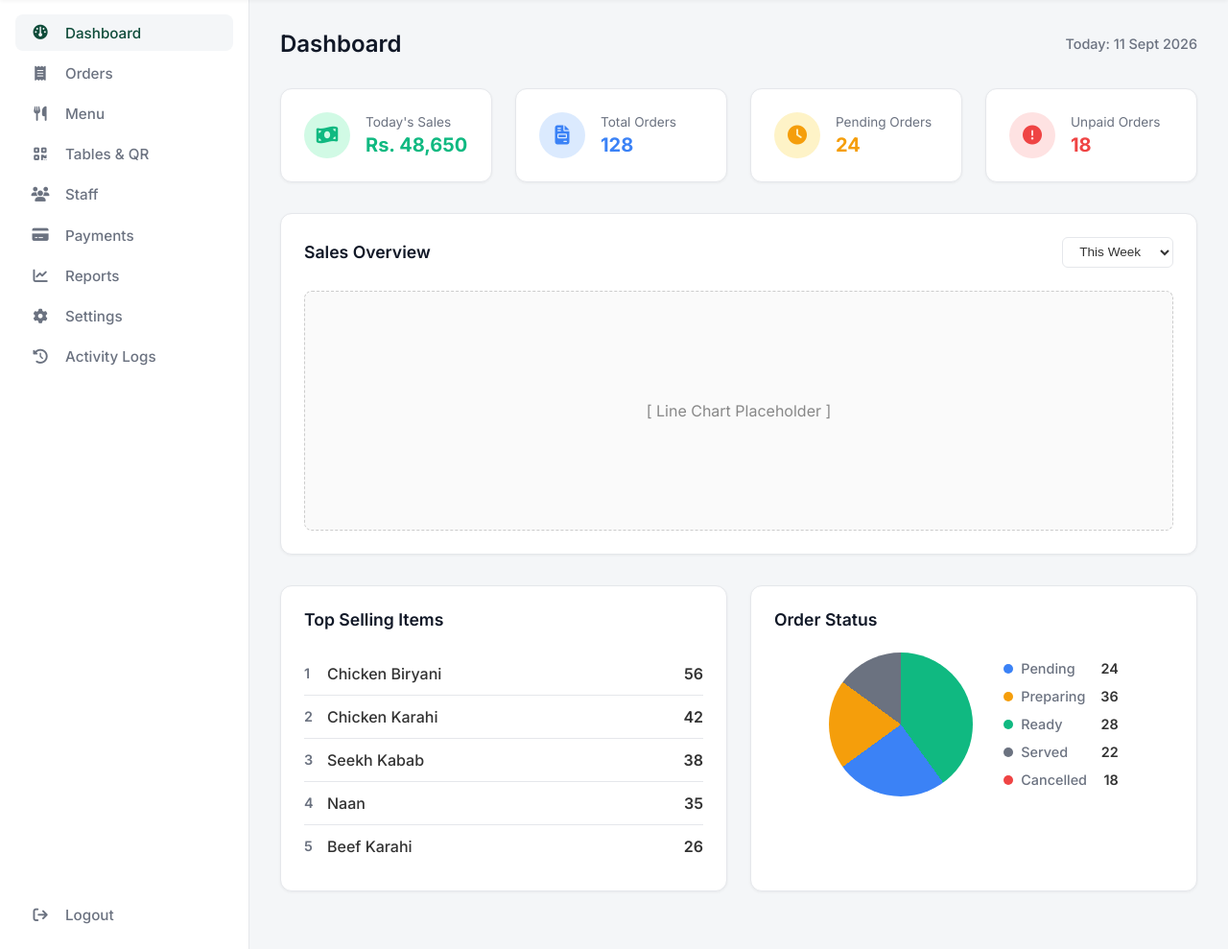
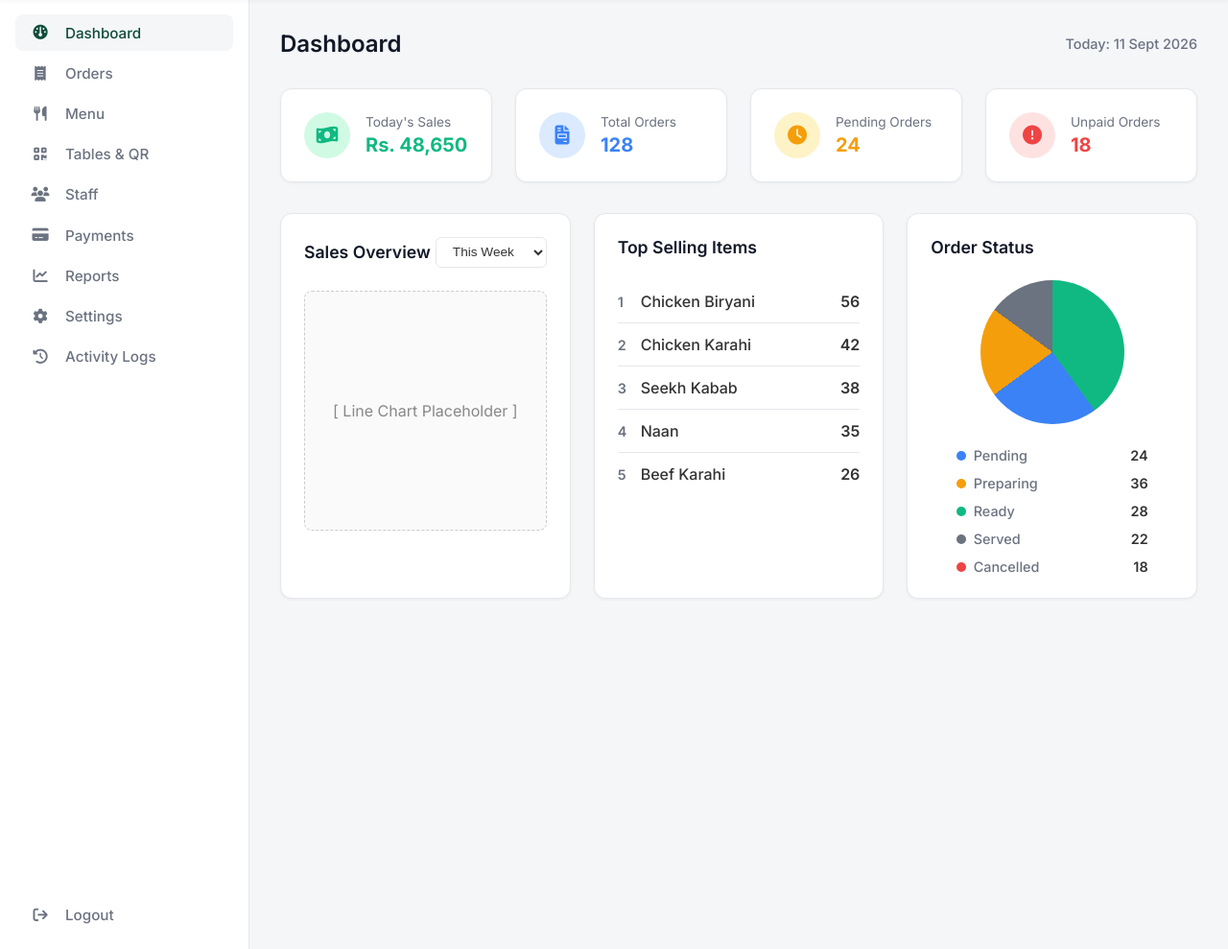
Before and after one commit to 600foruk-create/phs, a PHP site: page / in a window 1280 px wide. Shown: the part 71-1060 px from the top of the page at 96% size. Run offline with PHP 8.4, Linux system fonts and the light colour scheme.

Commit message:
Align chart, top items, and status in single horizontal row

```diff
--- a/assets/css/style.css
+++ b/assets/css/style.css
@@ -326,20 +326,12 @@ body {
     cursor: pointer;
 }
 
-/* Charts Section */
-.charts-section {
+/* Dashboard Analytics Grid */
+.dashboard-analytics-grid {
+    display: grid;
+    grid-template-columns: repeat(3, 1fr);
+    gap: 1.5rem;
     margin-bottom: 2rem;
-}
-
-.full-width {
-    width: 100%;
-}
-
-/* Bottom Grid */
-.bottom-grid {
-    display: grid;
-    grid-template-columns: 1fr 1fr;
-    gap: 1.5rem;
 }
 
 /* Top Items List */
@@ -378,8 +370,9 @@ body {
 /* Order Status Pie Chart area */
 .order-status-container {
     display: flex;
+    flex-direction: column;
     align-items: center;
-    gap: 2rem;
+    gap: 1.5rem;
     justify-content: center;
     margin-top: 1rem;
 }
@@ -389,6 +382,8 @@ body {
     display: flex;
     flex-direction: column;
     gap: 0.75rem;
+    width: 100%;
+    max-width: 200px;
 }
 
 .status-legend li {
--- a/index.php
+++ b/index.php
@@ -136,9 +136,10 @@
                     </div>
                 </div>
 
-                <!-- Charts Section -->
-                <div class="charts-section">
-                    <div class="card full-width">
+                <!-- Dashboard Analytics Grid -->
+                <div class="dashboard-analytics-grid">
+                    <!-- Charts Section -->
+                    <div class="card">
                         <div class="card-header">
                             <h3>Sales Overview</h3>
                             <select class="filter-dropdown">
@@ -150,10 +151,7 @@
                             <span style="color: #888;">[ Line Chart Placeholder ]</span>
                         </div>
                     </div>
-                </div>
 
-                <!-- Bottom Grid -->
-                <div class="bottom-grid">
                     <!-- Top Selling Items -->
                     <div class="card">
                         <div class="card-header">
```
